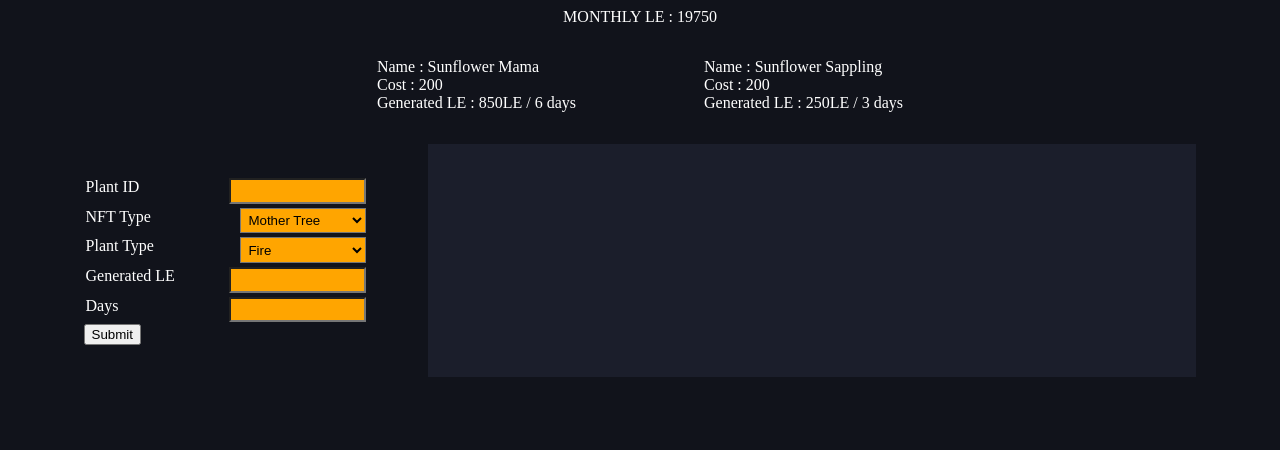
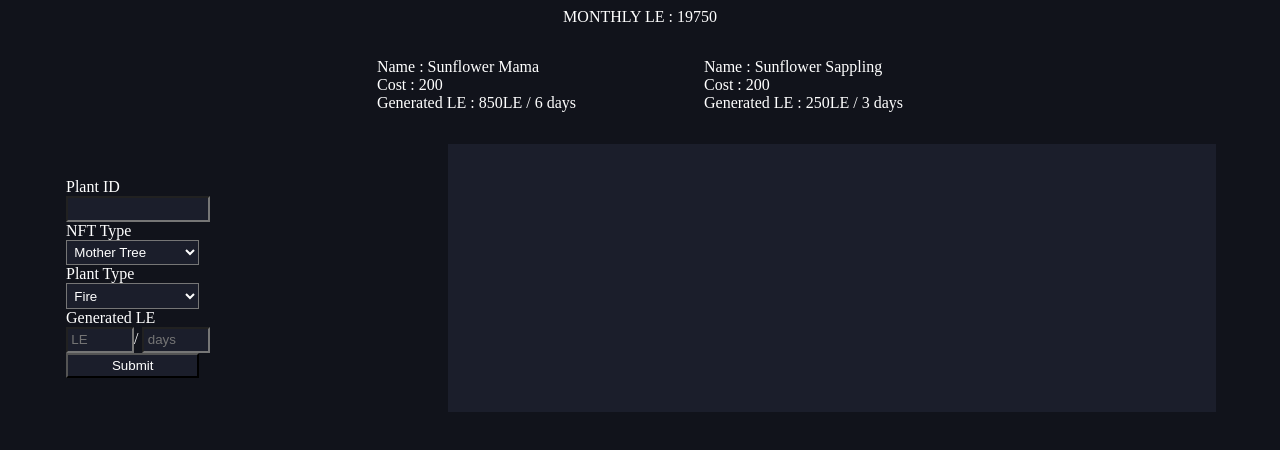
Before and after one commit to degie21/PVU-Earnings.github.io, a plain HTML site: page index.html in a window 1280 px wide. Drawn offline with Linux system fonts and the light colour scheme.

Commit message:
23/10/21 3:27 update

```diff
--- a/css/style.scss
+++ b/css/style.scss
@@ -1,7 +1,7 @@
 
 body{
     background-color: #11131b;
-    color: white;
+    color: white !important;
 }
 #monthlyEarning{
     display: flex;
@@ -21,22 +21,40 @@ body{
         padding: 2em 4em;
     }
     .input_id{
-        padding-left:0;
+        padding-left: 0;
+        padding-right: 0;
+        width: 30vw;
         .form{
-            display: table;
+            display: block;
             width: 100%;
             height: min-content;
             padding: 0.125em;
+            label{
+                display: flex;
+            }
             input, select{
-                float: right;
                 background-color: #1b1e2b;
-                width: 45%;
+                width: 10em;
                 padding: 0.25em;
+                color: white;
+                display: flex;
+            }
+            input#generatedLE, input#daysToProduce{
+                width: 4.3em;
+                display: inline-flex;
             }
         }
     }
     #showNFT{
         background-color: #1b1e2b;
         width: 50vw;
+        .nftPlant{
+            background-color: #10121a !important;
+            width: auto;
+            justify-content: space-between;
+            padding: 2em;
+            margin: 2.4em;
+        }
     }
+
 }
--- a/index.html
+++ b/index.html
@@ -19,18 +19,14 @@
         <div class="input_id">
             <div class="form">
                 <label for="plantID">Plant ID</label>
-                <input type="number" name="plantID" id="plantID form_field">
-            </div>
-            <div class="form">
-                <label for="plantID">NFT Type</label>
-                <select name="nftType" id="nftType form_field">
+                <input type="number" name="plantID" id="plantID" class="form_field">
+                <label for="nftType">NFT Type</label>
+                <select name="nftType" id="nftType" class="form_field">
                     <option value="Mother Tree">Mother Tree</option>
                     <option value="Plant">Plant</option>
                 </select>
-            </div>
-            <div class="form">
-                <label for="plantID">Plant Type</label>
-                <select name="plantType" id="plantType form_field">
+                <label for="plantType">Plant Type</label>
+                <select name="plantType" id="plantType" class="form_field">
                     <option value="Fire">Fire</option>
                     <option value="Water">Water</option>
                     <option value="Wind">Wind</option>
@@ -41,16 +37,11 @@
                     <option value="Metal">Metal</option>
                     <option value="Parasite">Parasite</option>
                 </select>
+                <label for="generatedLE">Generated LE</label>
+                <input type="number" name="generatedLE" id="generatedLE" class="form_field" placeholder="LE">/
+                <input type="number" name="daysToProduce" id="daysToProduce" class="form_field" placeholder="days">
+                <input type="submit" value="Submit" class="addNFTbtn" onclick="addNFT(plantID.value,nftType.value,plantType.value,generatedLE.value,daysToProduce.value)">
             </div>
-            <div class="form">
-                <label for="plantID">Generated LE</label>
-                <input type="number" name="generatedLE" id="generatedLE form_field">
-            </div>
-            <div class="form">
-                <label for="plantID">Days</label>
-                <input type="number" name="daysToProduce" id="daysToProduce form_field">
-            </div>
-            <input type="submit" value="Submit" onclick="addNFT(plantID.value,nftType.value,plantType.value,generatedLE.value,daysToProduce.value)">
         </div>
         <div id="showNFT">
         </div>
--- a/js/script.js
+++ b/js/script.js
@@ -32,7 +32,7 @@ function plantPreview(plant = [], divId){
 function nftPlantPreview(plant = [], divId){
     var  cur_nftType = "'"+plant.nft_type+"'";
     document.getElementById(divId).innerHTML +=
-    '<div class"nft-plant">'+
+    '<div class="nftPlant">'+
         '<div class = "plantID">ID : ' + plant.plant_id + '</div>' +
         '<div class = "plantNFTtype">NFT Type : ' + plant.nft_type + '</div>' +
         '<div class = "plantProduction">Generated LE : ' + plant.generatedLE + 'LE' + ' / ' + plant.daysToProduce + ' days |</div>' +
```
Also changed, not shown: css/style.css, 1 other file.
